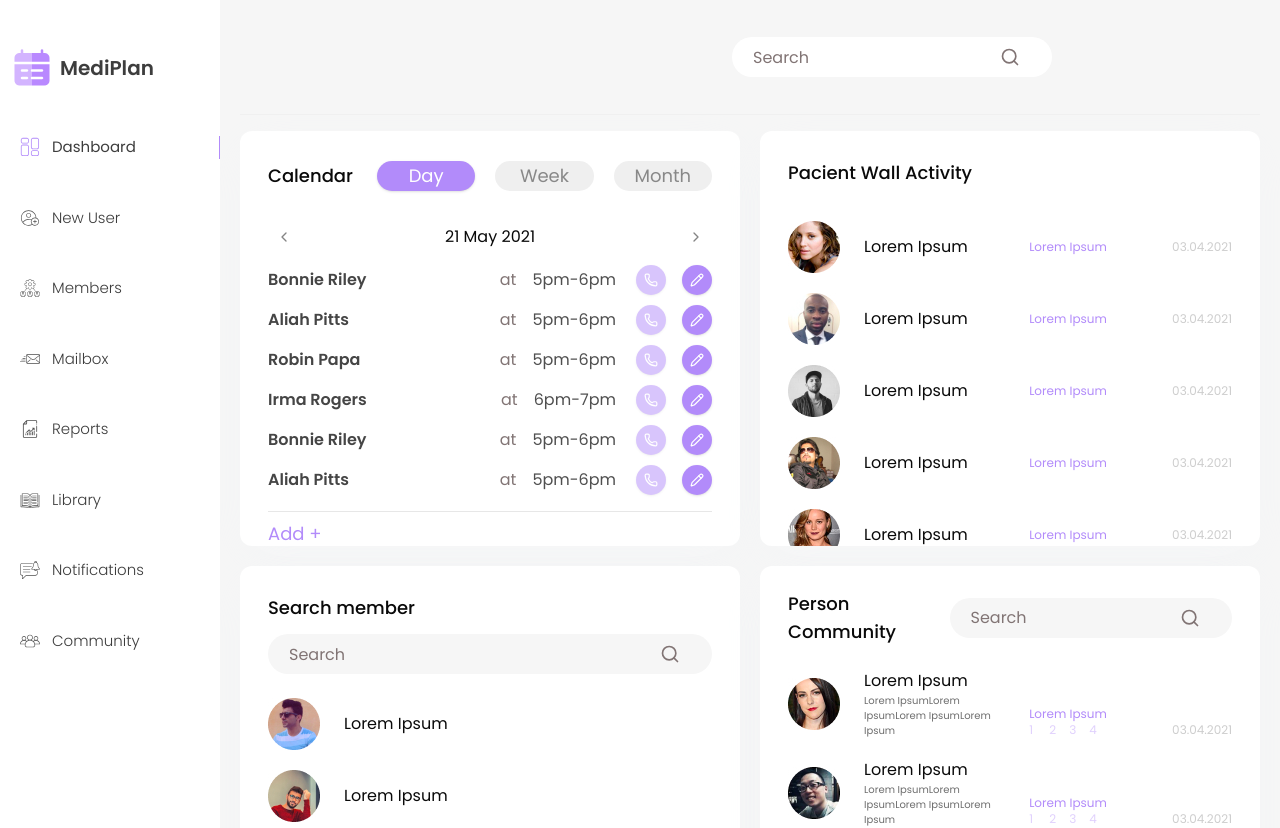
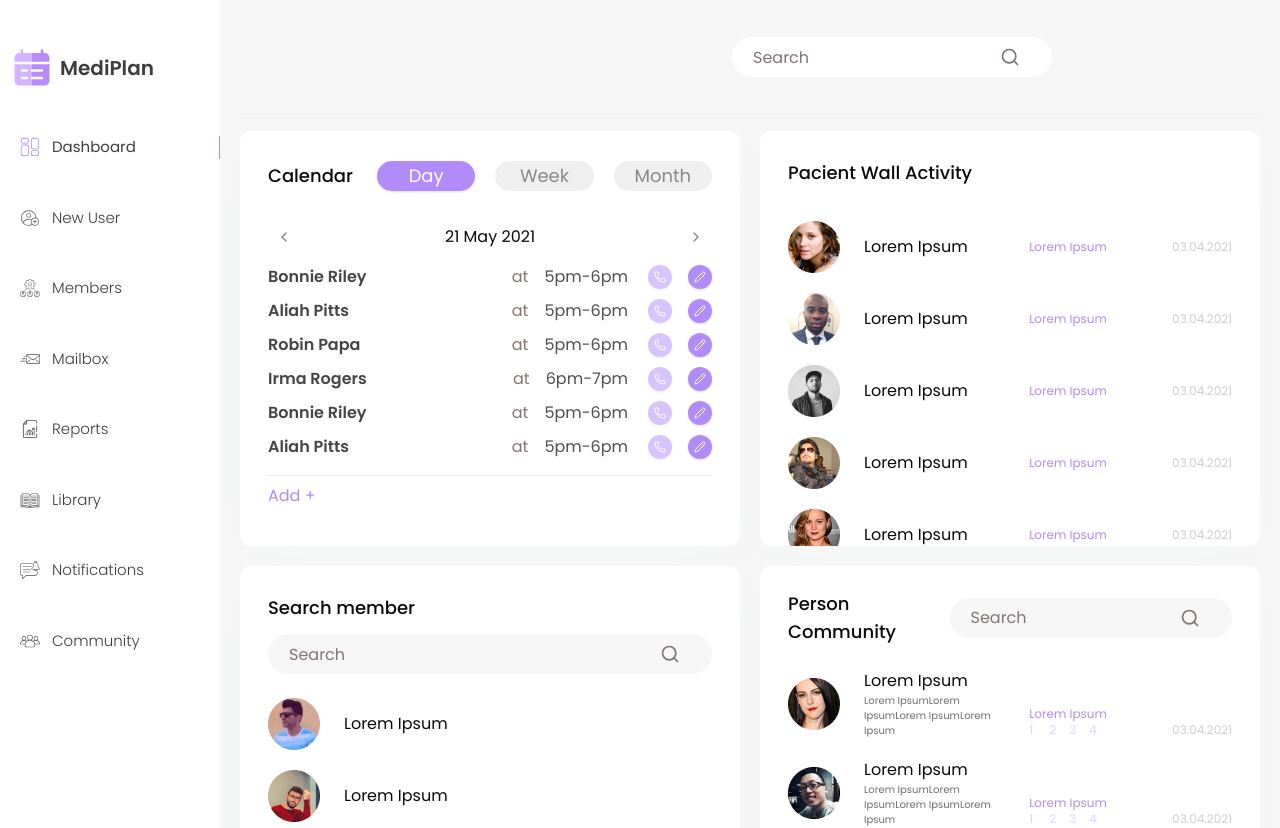
Before and after one commit to Vitalic96/mediplan, a Next.js app: page /dashboard in a window 1280 px wide. Shown: the top 828 px of the page. Built offline with nearby package versions, Linux system fonts and the light colour scheme.

Commit message:
changed size button

```diff
--- a/app/dashboard/_components/day-tab.tsx
+++ b/app/dashboard/_components/day-tab.tsx
@@ -76,17 +76,20 @@ const DayTab = () => {
                 <div className='text-gray-700'>{time}</div>
               </div>
               <div className='col-span-4 row-span-2 flex items-center justify-end gap-4'>
-                <Button size='smIcon' disabled>
-                  <Phone size={14} />
+                <Button size='xsIcon' disabled>
+                  <Phone size={12} />
                 </Button>
-                <Button size='smIcon'>
-                  <Pencil size={14} />
+                <Button size='xsIcon'>
+                  <Pencil size={12} />
                 </Button>
               </div>
             </li>
           ))}
         </ul>
-        <Button variant='link' className='text-normal h-auto text-violet'>
+        <Button
+          variant='link'
+          className='text-normal h-auto text-base text-violet'
+        >
           Add +
         </Button>
       </div>
```
